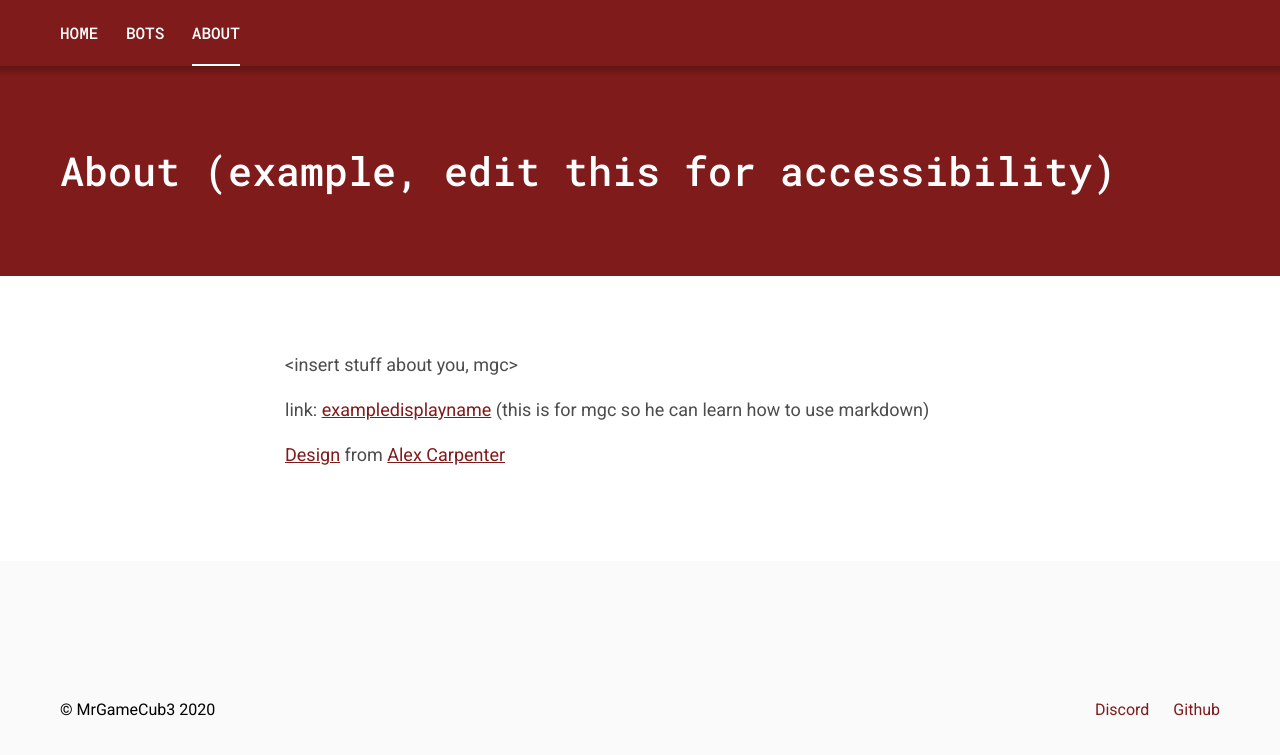
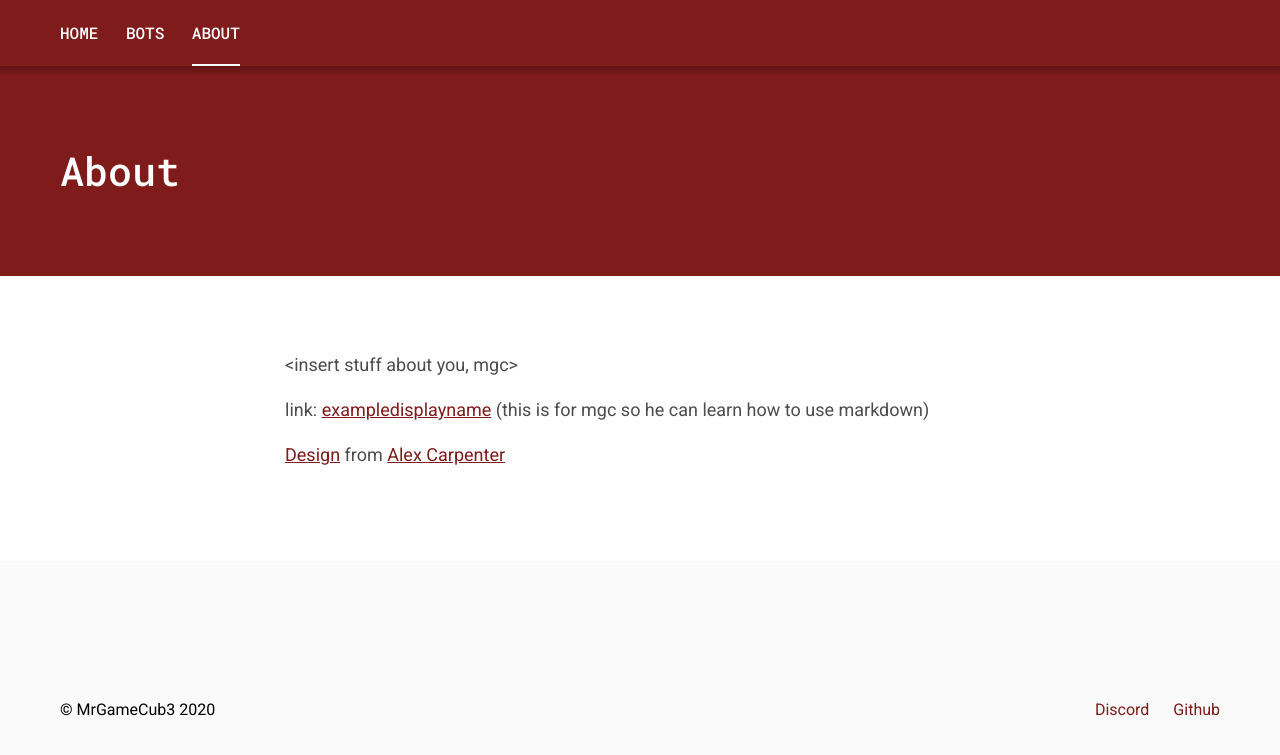
Before and after one commit to mrgamecub3/mrgamecub3.github.io, a Jekyll site: the page built from _pages/about.markdown, in a window 1280 px wide. Shown: the top 755 px of the page. Built offline with Jekyll 4.4.1, drawn with Linux system fonts in a browser that asks for light colours.

Commit message:
Update about.markdown

```diff
--- a/_pages/about.markdown
+++ b/_pages/about.markdown
@@ -1,6 +1,6 @@
 ---
 layout: page
-title: About (example, edit this for accessibility)
+title: About
 permalink: /about/
 ---
 <insert stuff about you, mgc>
```
